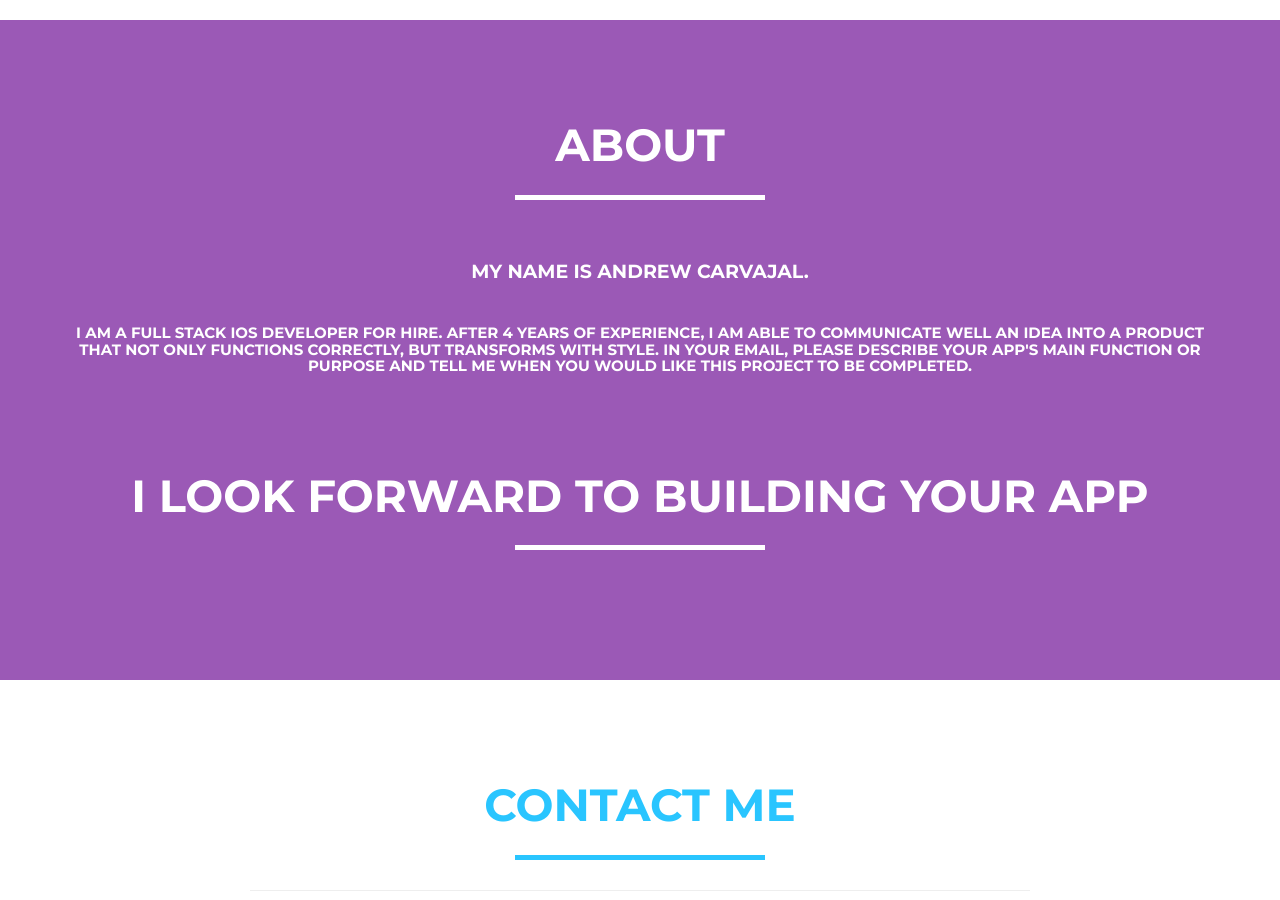
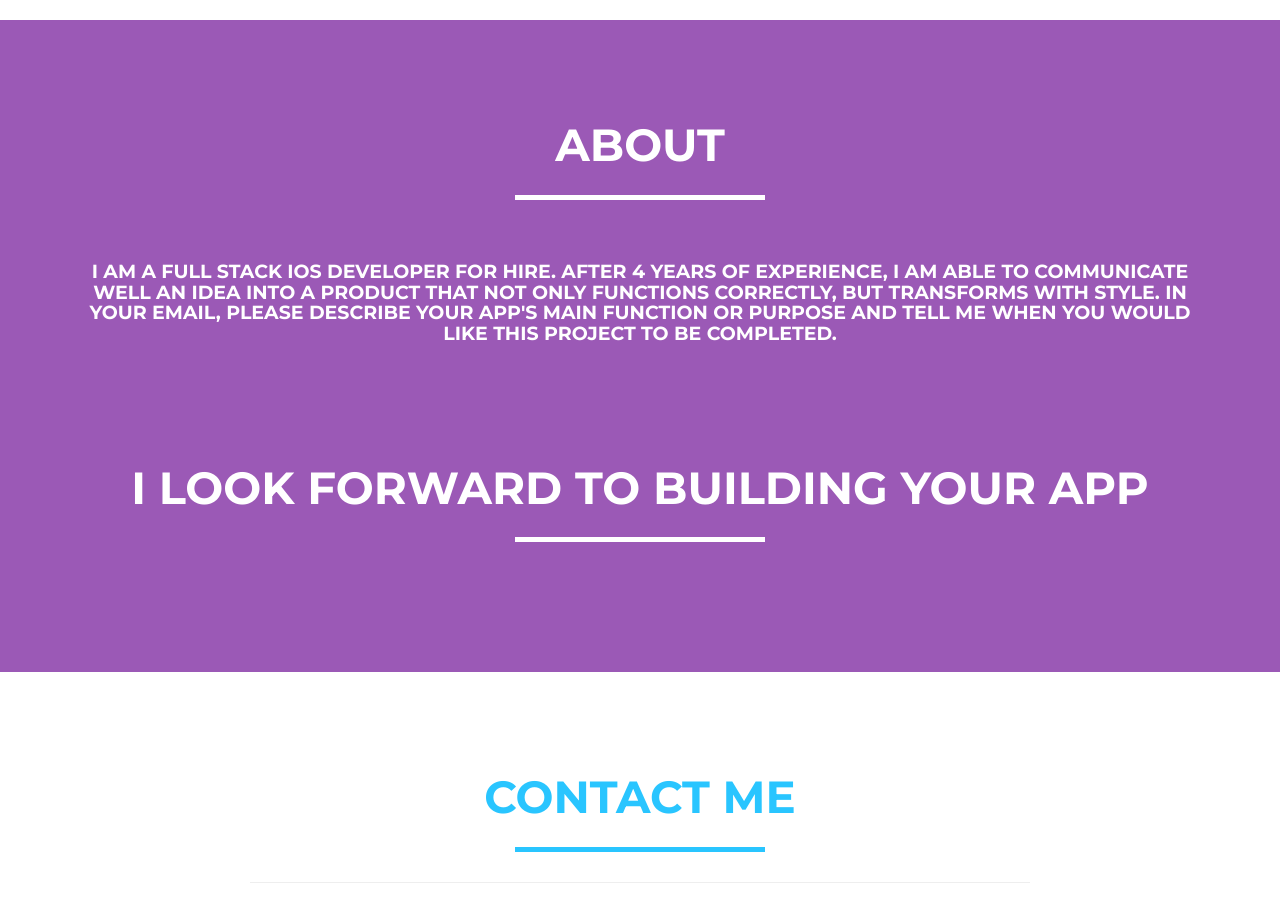
Before and after one commit to andrewcar/andrewcar.github.io, a Jekyll site: the page built from index.html, in a window 1280 px wide and 900 px high, scrolled down 1341 px. Built offline with Jekyll 4.4.1, drawn with Linux system fonts in a browser that asks for light colours.

Commit message:
Update about.html

```diff
--- a/_includes/about.html
+++ b/_includes/about.html
@@ -10,12 +10,9 @@
              <center>
                 <br>
                 <div class="center-block">
-                    <h4>My name is Andrew Carvajal.</h4>
+                    <h4>I am a full stack iOS developer for hire. After 4 years of experience, I am able to communicate well an idea into a product that not only functions correctly, but transforms with style. In your email, please describe your app's main function or purpose and tell me when you would like this project to be completed.</h4>
                 </div>
                 <br>
-                <div class="center-block">
-                    <h5>I am a full stack iOS developer for hire. After 4 years of experience, I am able to communicate well an idea into a product that not only functions correctly, but transforms with style. In your email, please describe your app's main function or purpose and tell me when you would like this project to be completed.<h5>
-                </div>
                 <br>
                 <br>
                 <br>
```
